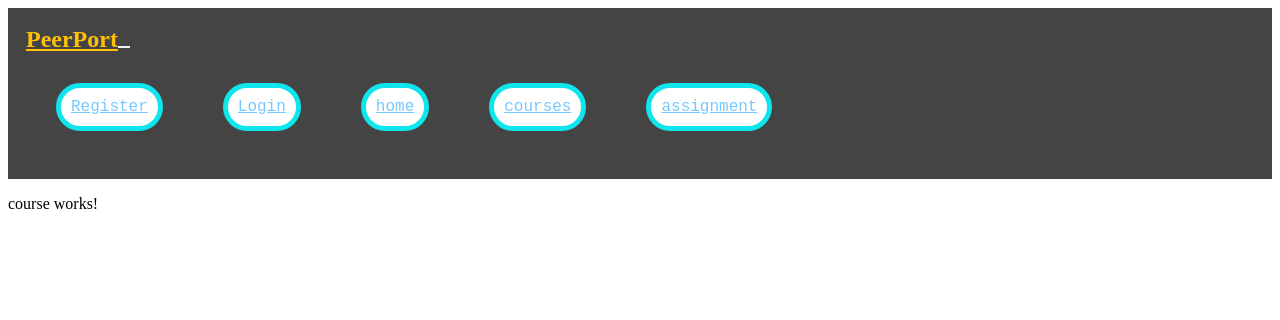
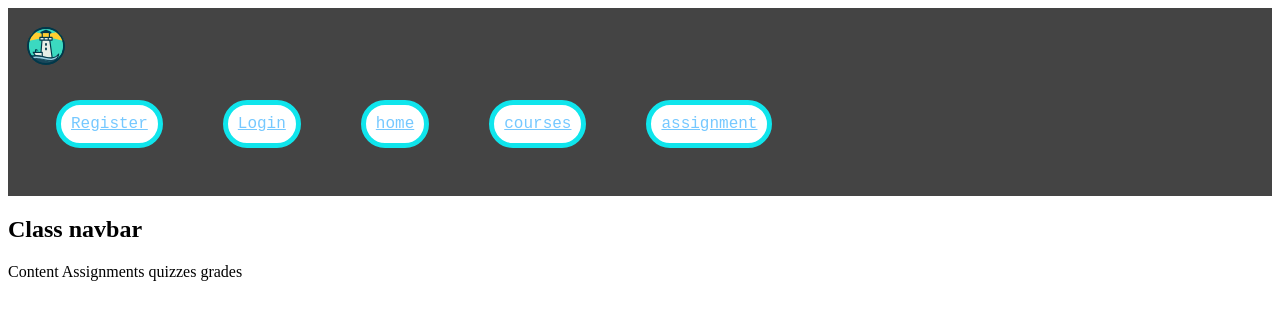
Before and after one commit to LUGC-PeerPort/PeerPort-Frontend, an Angular app: page /course in a window 1280 px wide. Shown: the top 320 px of the page. Built offline with nearby package versions, Linux system fonts and the light colour scheme.

Commit message:
changed peerport useless link with peerport icon, populated the course component navbar. - no css yet

```diff
--- a/src/app/components/course/course.component.html
+++ b/src/app/components/course/course.component.html
@@ -1 +1,9 @@
-<p>course works!</p>
+<section>
+<h1>Class navbar</h1>
+<div class="class-list">
+                    <a class="class" routerLink="/content"> Content </a>
+                    <a class="class" routerLink="/assignment"> Assignments </a>
+                    <a class="class" routerLink="/quizzes"> quizzes </a>
+                    <a class="class" routerLink="/grades"> grades</a>
+                </div>
+</section>
--- a/src/app/components/nav/nav.component.css
+++ b/src/app/components/nav/nav.component.css
@@ -16,6 +16,7 @@
 .nav-link {
 display:inline-grid;
   align-items: center;
+  justify-content: center;
  background-color:white;
   color: #75c8ff;
   font-size: 1rem;
--- a/src/app/components/nav/nav.component.html
+++ b/src/app/components/nav/nav.component.html
@@ -1,10 +1,11 @@
 <header>
 <nav class="navbar navbar-expand-lg bg-primary" data-bs-theme="dark">
     <div class="container-fluid">
-      <a class="navbar-brand" routerLink="/">PeerPort</a>
-      <button class="navbar-toggler" type="button" data-bs-toggle="collapse" data-bs-target="#navbarNavAltMarkup" aria-controls="navbarNavAltMarkup" aria-expanded="false" aria-label="Toggle navigation">
+      <!-- <a class="navbar-brand" routerLink="/">PeerPort</a> -->
+      <img src="PeerPortLogoColour.svg" alt="PeerPort Logo" style="width: 40px; height: 40px;">
+      <!-- <button class="navbar-toggler" type="button" data-bs-toggle="collapse" data-bs-target="#navbarNavAltMarkup" aria-controls="navbarNavAltMarkup" aria-expanded="false" aria-label="Toggle navigation">
         <span class="navbar-toggler-icon"></span>
-      </button>
+      </button> -->
       <div class="collapse navbar-collapse" id="navbarNavAltMarkup">
         <div class="navbar-nav ms-auto" *ngIf="!username">
           <a class="nav-link" routerLink="/register"><i class="bi bi-person-fill-add"></i> Register </a>
```
